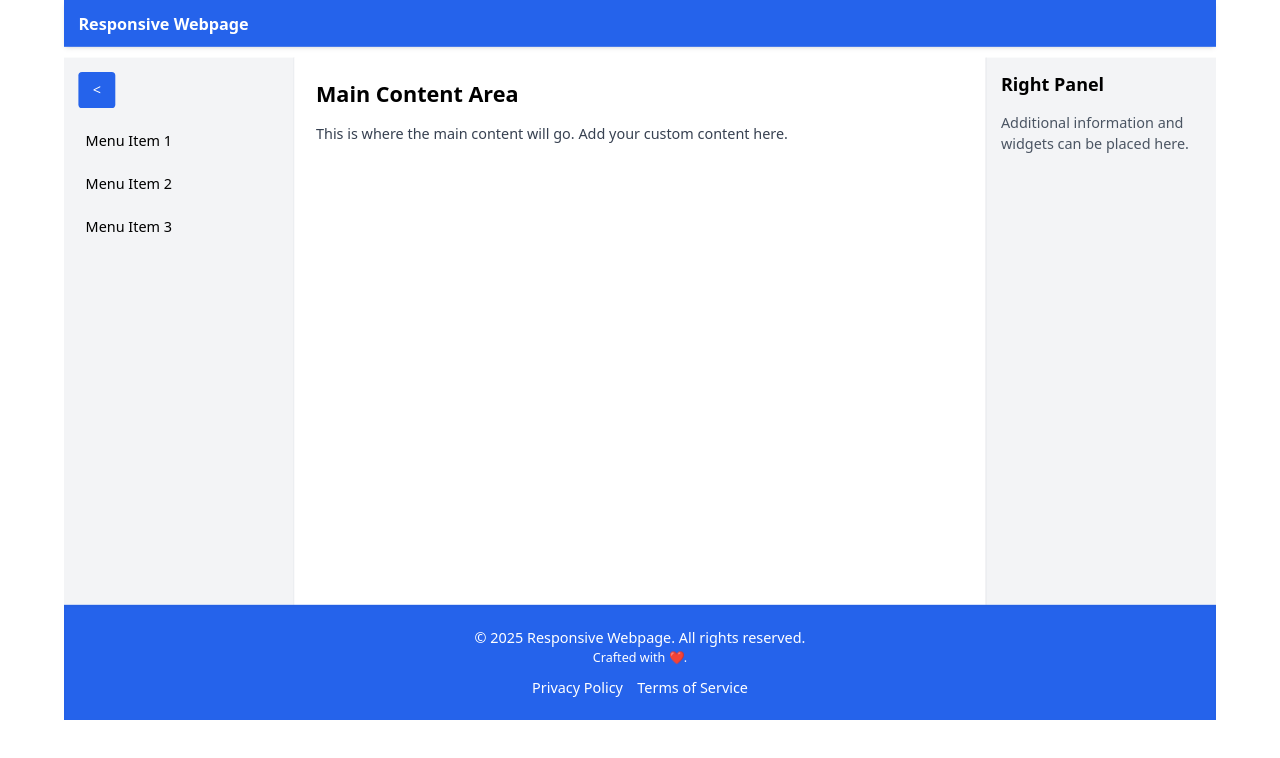
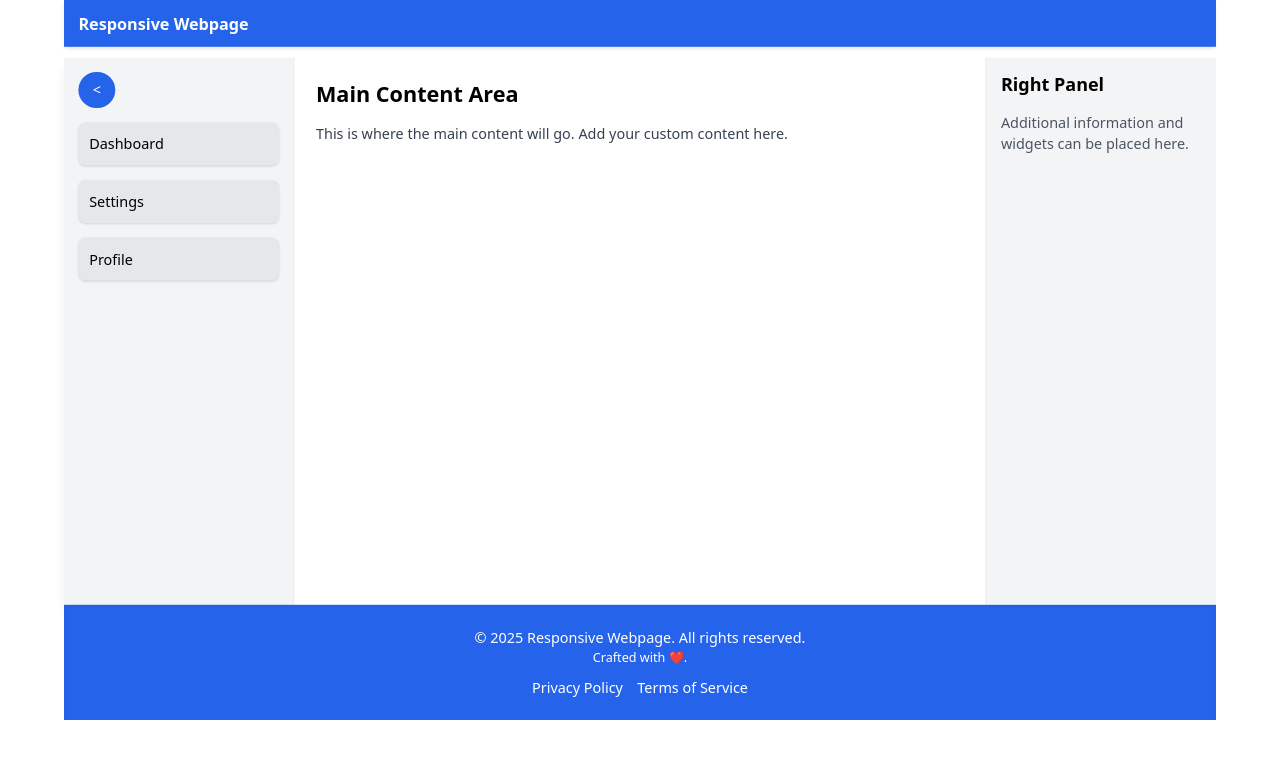
Before and after one commit to vasusharma-code/proj, a React (Create React App) app in the folder frontend/: page / in a window 1280 px wide. Shown: the top 758 px of the page. Built offline with nearby package versions, Linux system fonts and the light colour scheme.

Commit message:
Update LeftMenu.js

```diff
--- a/frontend/src/components/LeftMenu.js
+++ b/frontend/src/components/LeftMenu.js
@@ -5,23 +5,27 @@ const LeftMenu = () => {
 
   return (
     <div
-      className={`bg-gray-100 p-4 border-r ${
+      className={`bg-gray-100 p-4 border-r shadow-lg ${
         collapsed ? "w-16" : "w-64"
-      } transition-all duration-300`}
+      } transition-all duration-500`}
     >
       <button
-        className="bg-blue-600 text-white px-4 py-2 rounded mb-4"
+        className="bg-blue-600 text-white px-4 py-2 rounded-full mb-4 transition-transform transform hover:scale-105"
         onClick={() => setCollapsed(!collapsed)}
       >
         {collapsed ? ">" : "<"}
       </button>
-      {!collapsed && (
-        <ul className="space-y-2">
-          <li className="p-2 hover:bg-blue-100 rounded">Menu Item 1</li>
-          <li className="p-2 hover:bg-blue-100 rounded">Menu Item 2</li>
-          <li className="p-2 hover:bg-blue-100 rounded">Menu Item 3</li>
-        </ul>
-      )}
+      <ul className={`space-y-4 ${collapsed && "hidden"}`}>
+        <li className="p-3 bg-gray-200 rounded-lg shadow hover:bg-blue-100 cursor-pointer">
+          Dashboard
+        </li>
+        <li className="p-3 bg-gray-200 rounded-lg shadow hover:bg-blue-100 cursor-pointer">
+          Settings
+        </li>
+        <li className="p-3 bg-gray-200 rounded-lg shadow hover:bg-blue-100 cursor-pointer">
+          Profile
+        </li>
+      </ul>
     </div>
   );
 };
```
